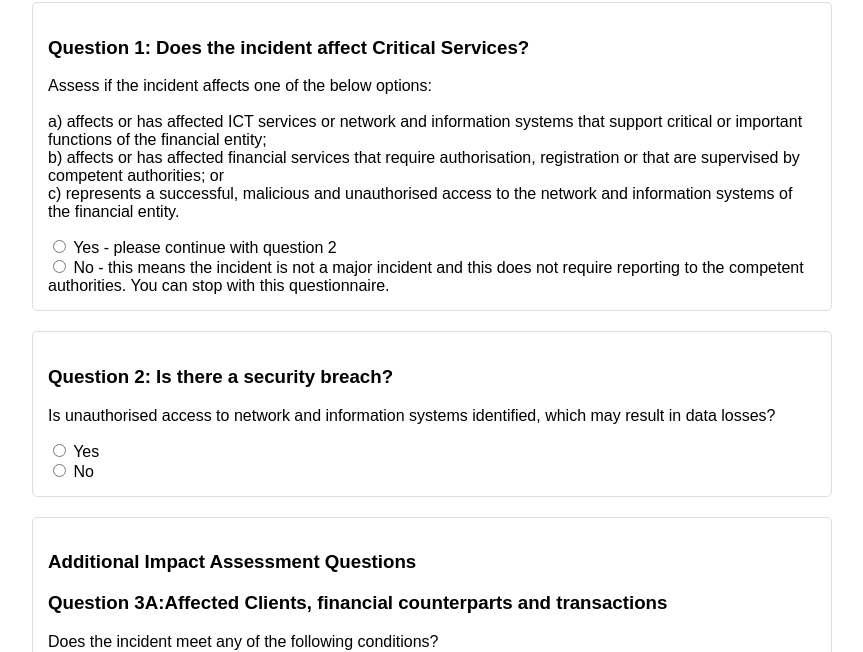
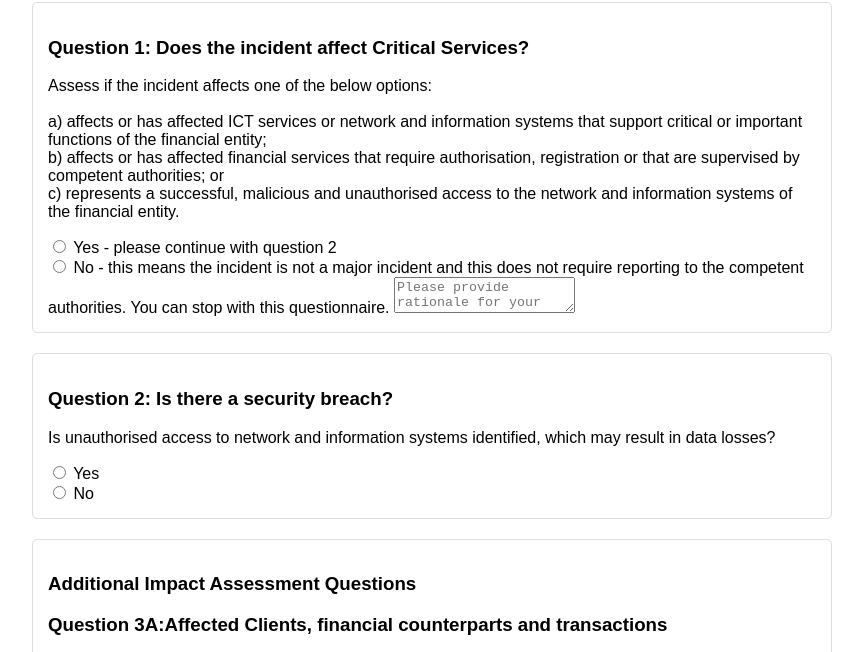
Before and after one commit to ozkandurmaz/DoraTool, a plain HTML site: page index.html in a window 1280 px wide. Shown: the part 106-758 px from the top of the page, without its empty margins (208-1071 px from the left). Drawn offline with Linux system fonts and the light colour scheme.

Commit message:
Update index.html
Rationale Q1 updated

```diff
--- a/index.html
+++ b/index.html
@@ -74,7 +74,7 @@
             <label>
                 <input type="radio" name="q1" value="no" required> No - this means the incident is not a major incident and this does not require reporting to the competent authorities. You can stop with this questionnaire.
             </label>
-
+              <textarea class="rationale" name="q1-rationale" placeholder="Please provide rationale for your answer"></textarea>
         </div>
     </div>
 
@@ -238,6 +238,7 @@
                 <ul class="answer-list">
                     <li class="${q1 ? 'positive' : 'negative'}">
                         Q1 - Critical functions/services affected: ${q1 ? 'YES' : 'NO'}
+			<br><strong>Rationale:</strong> ${q1.rationale || 'No rationale provided'}
                     </li>
                     <li class="${q2 ? 'positive' : 'negative'}">
                         Q2 - Unauthorized access identified: ${q2 ? 'YES' : 'NO'}
```
